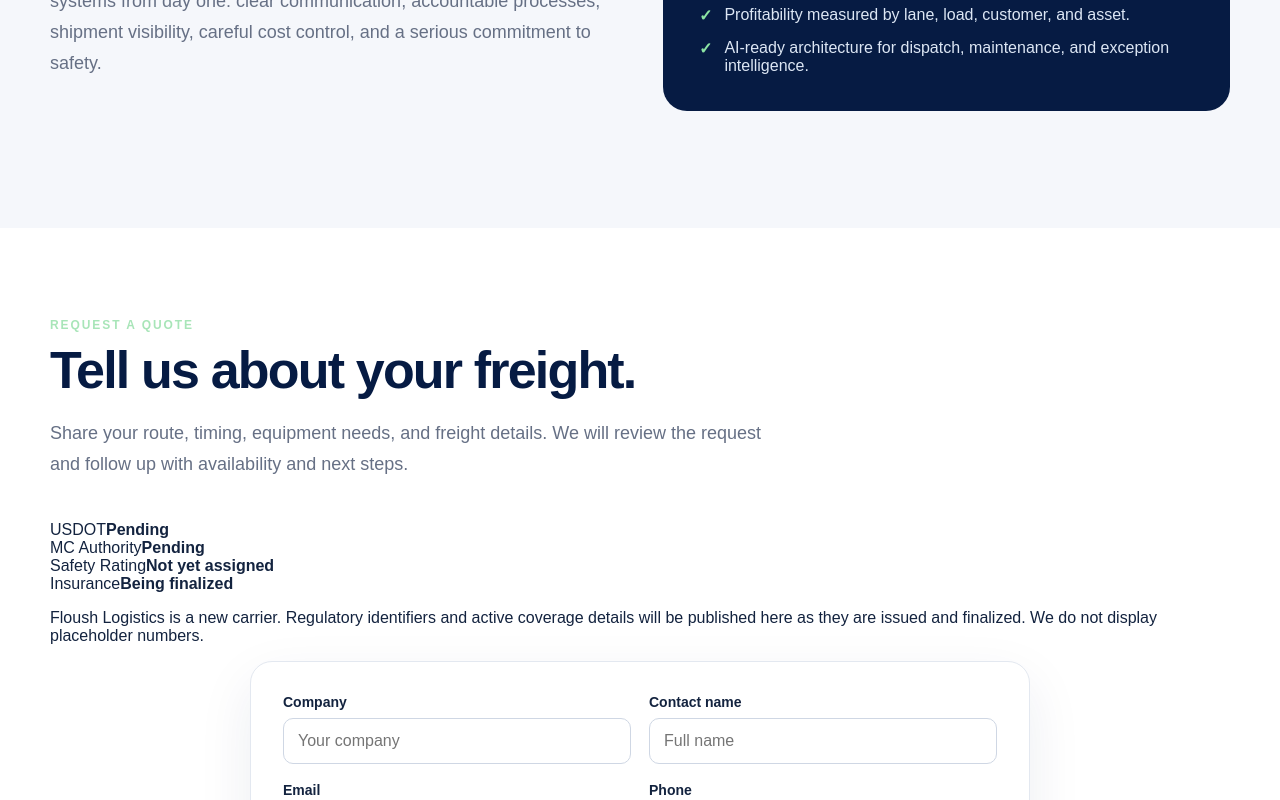
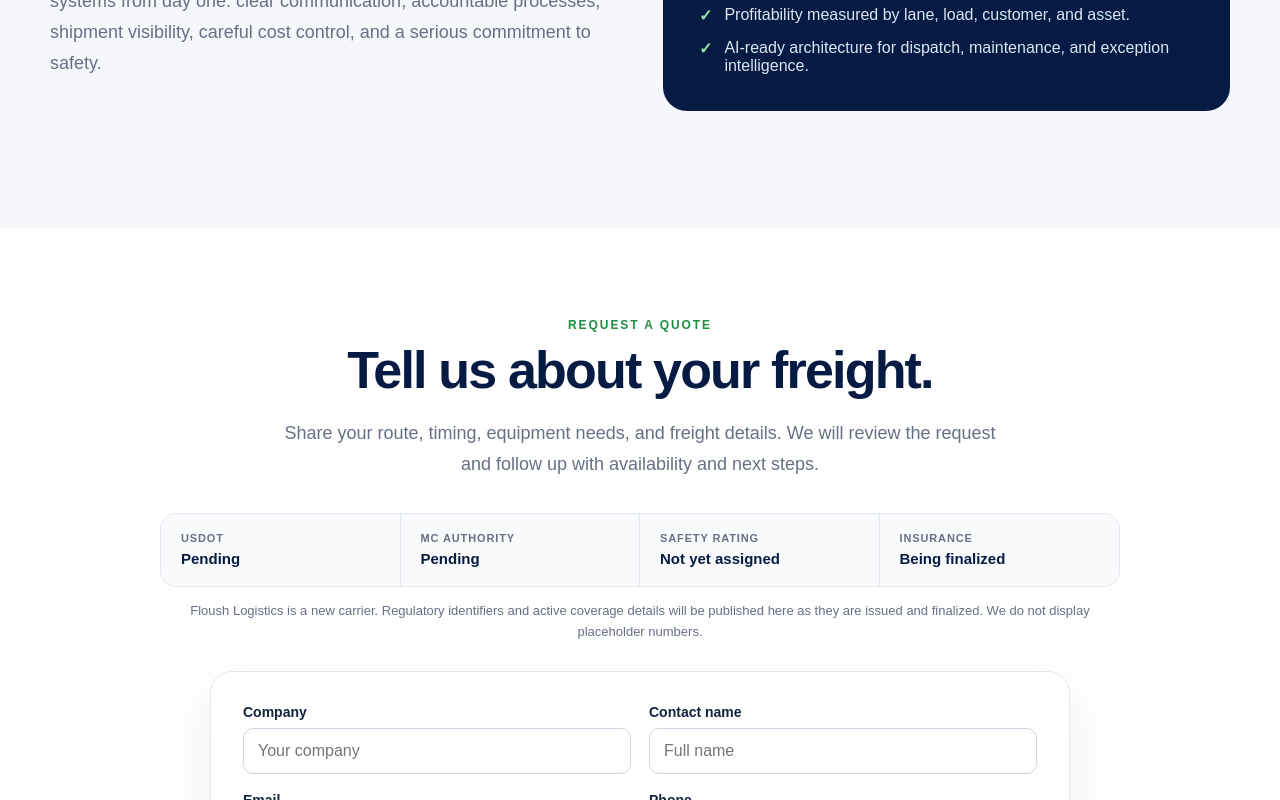
Before and after one commit to oluwafemidiakhoa/floush, a Next.js app: page / in a window 1280 px wide. Shown: the part 2000-2800 px from the top of the page. Built offline with nearby package versions, Linux system fonts and the light colour scheme.

Commit message:
Improve responsive grid, sticky nav, and quote states

```diff
--- a/app/globals.css
+++ b/app/globals.css
@@ -11,7 +11,7 @@
 }
 
 * { box-sizing: border-box; }
-html { scroll-behavior: smooth; }
+html { scroll-behavior: smooth; scroll-padding-top: 86px; }
 body {
   margin: 0;
   color: var(--ink);
@@ -23,7 +23,7 @@
 
 .shell { width: min(1180px, calc(100% - 40px)); margin: 0 auto; }
 .nav {
-  position: sticky; top: 0; z-index: 20;
+  position: sticky; top: 0; z-index: 50;
   background: rgba(255,255,255,.96);
   border-bottom: 1px solid var(--border);
   backdrop-filter: blur(14px);
@@ -32,14 +32,17 @@
 .brand { display: flex; align-items: center; gap: 12px; font-weight: 800; color: var(--navy); letter-spacing: .04em; }
 .brand-mark { width: 42px; height: 42px; border-radius: 11px; display: grid; place-items: center; background: var(--navy); color: white; font-size: 23px; box-shadow: inset -8px -8px 0 rgba(30,142,62,.28); }
 .nav-links { display: flex; gap: 24px; align-items: center; color: #42526b; font-weight: 600; font-size: 14px; }
-.btn { display: inline-flex; align-items: center; justify-content: center; min-height: 46px; padding: 0 20px; border-radius: 10px; border: 1px solid transparent; font-weight: 700; cursor: pointer; }
+.nav-links a:hover { color: var(--navy); }
+.btn { display: inline-flex; align-items: center; justify-content: center; min-height: 46px; padding: 0 20px; border-radius: 10px; border: 1px solid transparent; font-weight: 700; cursor: pointer; transition: .2s ease; }
 .btn-primary { background: var(--green); color: white; }
-.btn-primary:hover { filter: brightness(.94); }
+.btn-primary:hover { filter: brightness(.94); transform: translateY(-1px); }
 .btn-secondary { border-color: rgba(255,255,255,.35); color: white; }
+.btn:disabled { opacity: .65; cursor: not-allowed; transform: none; }
 
 .hero { background: linear-gradient(135deg, var(--navy-dark), var(--navy) 58%, #124f66); color: white; overflow: hidden; }
 .hero-grid { min-height: 670px; display: grid; grid-template-columns: 1.15fr .85fr; gap: 64px; align-items: center; padding: 72px 0; }
-.eyebrow { color: #a8e5b8; font-weight: 800; text-transform: uppercase; letter-spacing: .16em; font-size: 12px; }
+.eyebrow { color: #1e8e3e; font-weight: 800; text-transform: uppercase; letter-spacing: .16em; font-size: 12px; }
+.hero .eyebrow, .panel .eyebrow { color: #a8e5b8; }
 h1 { margin: 18px 0; font-size: clamp(48px, 7vw, 78px); line-height: .98; letter-spacing: -.045em; max-width: 850px; }
 .hero p { max-width: 680px; font-size: 19px; line-height: 1.7; color: #d8e2f2; }
 .hero-actions { display: flex; gap: 14px; flex-wrap: wrap; margin-top: 32px; }
@@ -52,13 +55,14 @@
 .section { padding: 90px 0; }
 .section.soft { background: var(--surface); }
 .section-head { max-width: 720px; margin-bottom: 42px; }
+.section-head.centered { margin-inline: auto; text-align: center; }
 .section-head h2 { margin: 8px 0 14px; font-size: clamp(34px, 5vw, 52px); letter-spacing: -.035em; color: var(--navy-dark); }
 .section-head p { color: var(--muted); font-size: 18px; line-height: 1.7; }
-.grid-3 { display: grid; grid-template-columns: repeat(3, 1fr); gap: 20px; }
+.grid-3 { display: grid; grid-template-columns: repeat(3, minmax(0, 1fr)); gap: 20px; }
 .card { background: white; border: 1px solid var(--border); border-radius: 18px; padding: 26px; box-shadow: 0 12px 34px rgba(20,43,84,.06); }
 .card h3 { color: var(--navy); margin: 0 0 10px; }
 .card p { color: var(--muted); line-height: 1.6; }
-.icon { width: 46px; height: 46px; display: grid; place-items: center; border-radius: 12px; background: #eef5ff; color: var(--navy); font-weight: 900; margin-bottom: 18px; }
+.icon { width: 46px; height: 46px; display: grid; place-items: center; border-radius: 12px; background: #eef5ff; color: var(--navy); font-weight: 900; margin-bottom: 18px; border: 1px solid #dce9fb; overflow: hidden; flex: 0 0 46px; }
 
 .split { display: grid; grid-template-columns: 1fr 1fr; gap: 46px; align-items: center; }
 .panel { background: var(--navy-dark); color: white; border-radius: 24px; padding: 36px; }
@@ -67,13 +71,25 @@
 .check { display: flex; gap: 12px; align-items: flex-start; color: #dce6f4; }
 .check b { color: #8ce5a4; }
 
-.form-card { max-width: 780px; margin: 0 auto; background: white; border: 1px solid var(--border); border-radius: 22px; padding: 32px; box-shadow: 0 20px 55px rgba(20,43,84,.08); }
+.trust-strip { max-width: 960px; margin: -8px auto 14px; display: grid; grid-template-columns: repeat(4, minmax(0, 1fr)); border: 1px solid var(--border); border-radius: 16px; overflow: hidden; background: #f8fafc; }
+.trust-item { padding: 18px 20px; border-right: 1px solid var(--border); }
+.trust-item:last-child { border-right: 0; }
+.trust-item span { display: block; color: var(--muted); text-transform: uppercase; letter-spacing: .08em; font-size: 11px; font-weight: 800; margin-bottom: 6px; }
+.trust-item strong { color: var(--navy-dark); font-size: 15px; }
+.compliance-note { max-width: 900px; margin: 0 auto 28px; color: var(--muted); font-size: 13px; line-height: 1.6; text-align: center; }
+
+.form-card { max-width: 860px; margin: 0 auto; background: white; border: 1px solid var(--border); border-radius: 22px; padding: 32px; box-shadow: 0 20px 55px rgba(20,43,84,.08); }
 .form-grid { display: grid; grid-template-columns: 1fr 1fr; gap: 18px; }
 .field { display: grid; gap: 8px; }
 .field.full { grid-column: 1 / -1; }
 .field label { font-weight: 700; font-size: 14px; }
-.field input, .field textarea, .field select { width: 100%; border: 1px solid #cfd7e4; border-radius: 10px; padding: 13px 14px; background: white; }
+.field input, .field textarea, .field select { width: 100%; border: 1px solid #cfd7e4; border-radius: 10px; padding: 13px 14px; background: white; color: var(--ink); }
+.field input:focus, .field textarea:focus, .field select:focus { outline: 3px solid rgba(10,42,102,.12); border-color: var(--navy); }
 .field textarea { min-height: 120px; resize: vertical; }
+.submit-btn { width: 100%; }
+.form-message { margin-top: 12px; border-radius: 10px; padding: 12px 14px; line-height: 1.5; font-size: 14px; }
+.form-message.success { color: #106b2b; background: #eaf7ee; border: 1px solid #bde3c8; }
+.form-message.error { color: #8f1d1d; background: #fff0f0; border: 1px solid #f1c2c2; }
 
 .dashboard { min-height: 100vh; background: #f2f5f9; }
 .dashboard-header { padding: 24px 0; background: var(--navy-dark); color: white; }
@@ -91,15 +107,25 @@
 .footer-inner { display: flex; justify-content: space-between; gap: 30px; flex-wrap: wrap; }
 .footer strong { color: white; }
 
-@media (max-width: 900px) {
+@media (max-width: 1024px) {
+  .hero-grid { grid-template-columns: 1fr 1fr; gap: 36px; }
+  .grid-3 { grid-template-columns: repeat(2, minmax(0, 1fr)); }
+  .trust-strip { grid-template-columns: repeat(2, minmax(0, 1fr)); }
+  .trust-item:nth-child(2) { border-right: 0; }
+  .trust-item:nth-child(-n+2) { border-bottom: 1px solid var(--border); }
+}
+@media (max-width: 760px) {
   .nav-links { display: none; }
-  .hero-grid, .split, .grid-3 { grid-template-columns: 1fr; }
+  .hero-grid, .split { grid-template-columns: 1fr; }
   .hero-grid { min-height: auto; }
   .dashboard-grid { grid-template-columns: 1fr 1fr; }
 }
 @media (max-width: 620px) {
   .shell { width: min(100% - 24px, 1180px); }
-  .form-grid, .dashboard-grid { grid-template-columns: 1fr; }
+  .grid-3, .form-grid, .dashboard-grid, .trust-strip { grid-template-columns: 1fr; }
+  .trust-item, .trust-item:nth-child(2) { border-right: 0; border-bottom: 1px solid var(--border); }
+  .trust-item:last-child { border-bottom: 0; }
   h1 { font-size: 48px; }
   .section { padding: 64px 0; }
+  .form-card { padding: 22px; }
 }
```
